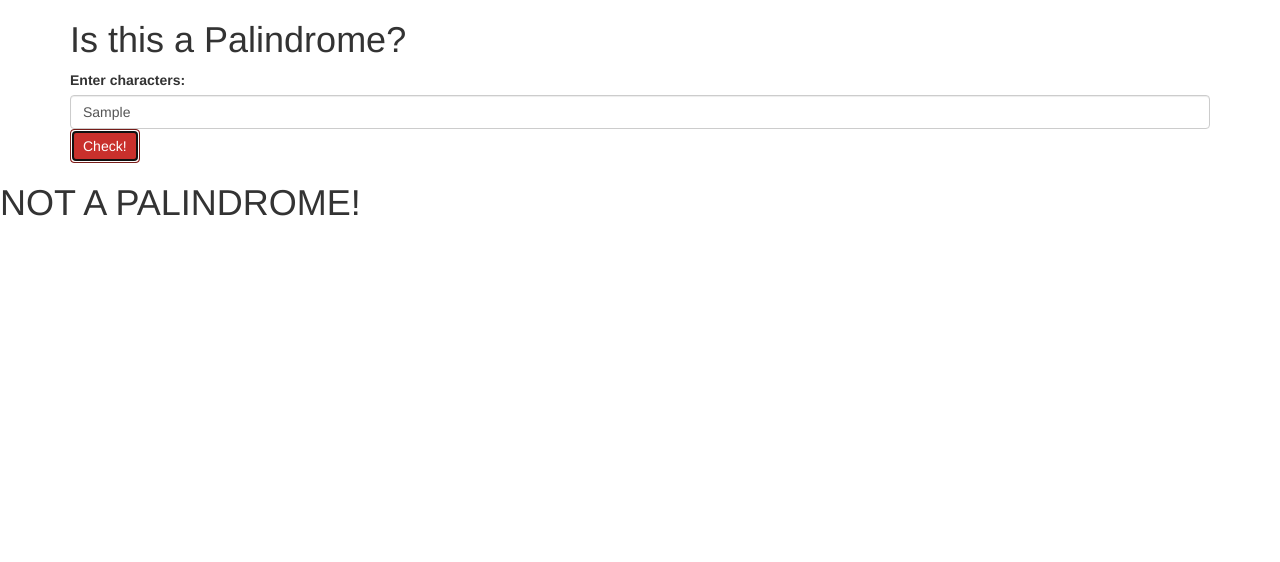
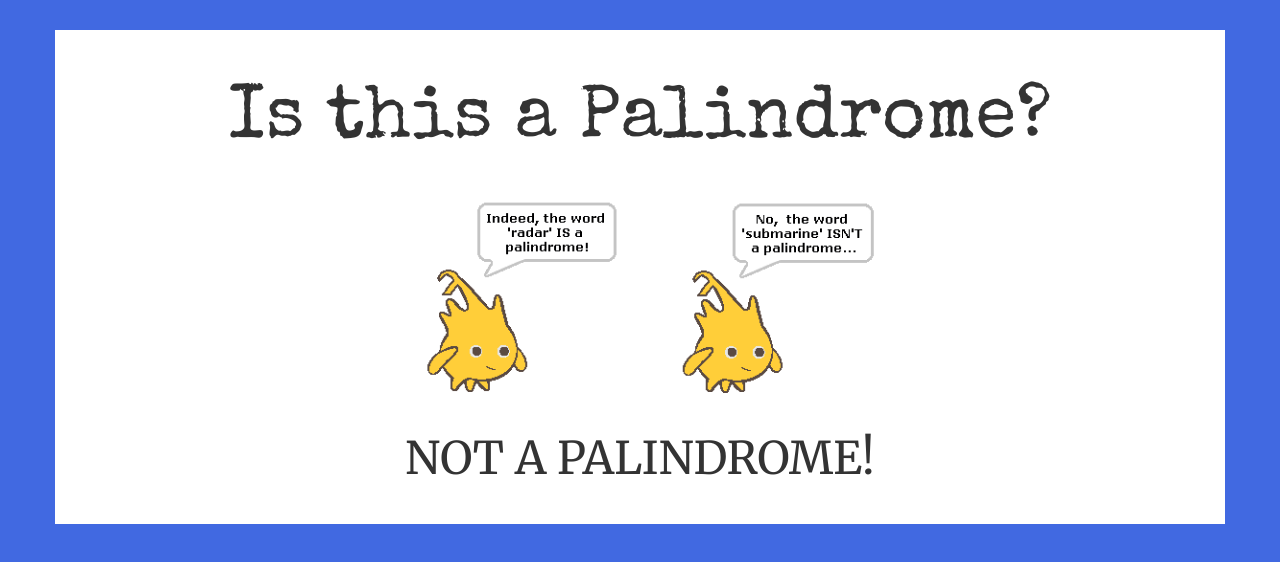
Before and after one commit to JohnNilsOlson/palindromes, a plain HTML site: page index.html in a window 1280 px wide. Both pictures are taken after typing "Sample" into the empty fields and a click on the button "Check!". Drawn offline with nearby package versions, Linux system fonts and the light colour scheme.

Commit message:
add css styling and hide form
Co-authored-by: JohnNils Olson <johnnils@gmail.com>

```diff
--- a/css/styles.css
+++ b/css/styles.css
@@ -0,0 +1,31 @@
+.container {
+  margin-top: 30px;
+  padding-top: 30px;
+  padding-bottom: 30px;
+  text-align: center;
+  font-family: 'Merriweather', serif;
+  background-color: white;
+  box-shadow: black, 5px;
+}
+
+h1 {
+padding-bottom: 20px;
+font-size: 75px;
+font-family: 'Special Elite', cursive;
+}
+
+h2 {
+  font-size: 45px;
+  font-family: 'Merriweather', serif;
+}
+
+body {
+  background-color: royalblue;
+}
+
+.well {
+  width: 700px;
+  height: auto;
+  margin: auto;
+  text-align: center;
+}
--- a/index.html
+++ b/index.html
@@ -7,19 +7,22 @@
   <link href="css/styles.css" rel="stylesheet" type = "text/css">
   <script src="js/jquery-3.5.1.js"></script>
   <script src="js/scripts.js"></script>
+  <link href="https://fonts.googleapis.com/css2?family=Merriweather&family=Special+Elite&display=swap" rel="stylesheet">
   <title>Palindromes</title>
 </head>
   <body>
     <div class="container">
     <h1>Is this a Palindrome?</h1>
+    <img src="./palindromes.png" width="500" height="auto">
     <form id="palindrome">
-      <label for="word">Enter characters:</label>
+    <div class="well">
+      <label for="word">Enter a word, phrase or sentence:</label>
       <input id="word" class="form-control" type="text">
+    </div>
       <button type="submit" class="btn btn-danger">Check!</button>
     </form>
+  <div class="results">
   </div>
-  <div class="results">
-
-  </div>
+</div>
   </body>
 <html>
--- a/js/scripts.js
+++ b/js/scripts.js
@@ -9,9 +9,10 @@ $(document).ready(function() {
     console.log(palindrome, word1, word2);
 
     if (word1 === word2) {
-      $(".results").append("<h1>PALINDROME!</h1>");
+      $(".results").append("<h2>PALINDROME!</h2>");
     } else {
-      $(".results").append("<h1>NOT A PALINDROME!</h1>");
+      $(".results").append("<h2>NOT A PALINDROME!</h2>");
     }
+    $("#palindrome").hide();
   });
 });
```
Also changed, not shown: palindromes.png (added).
